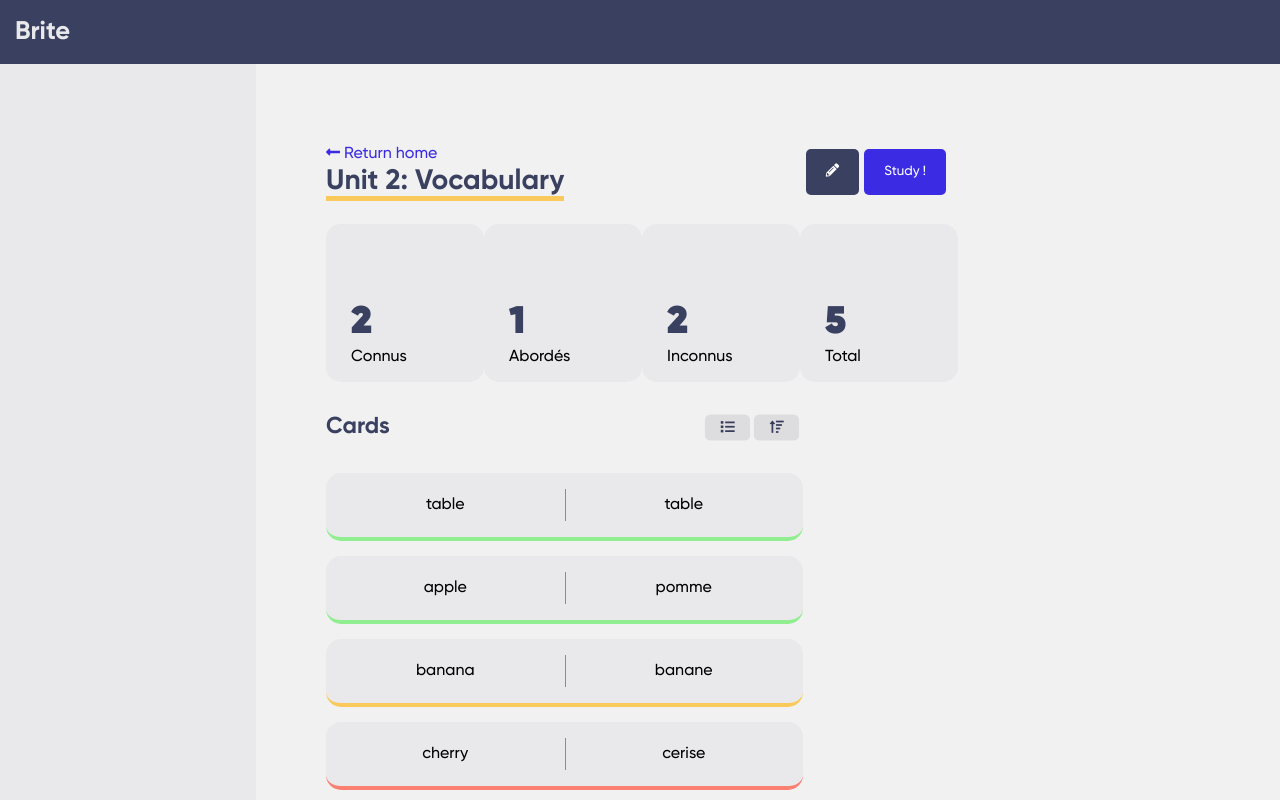
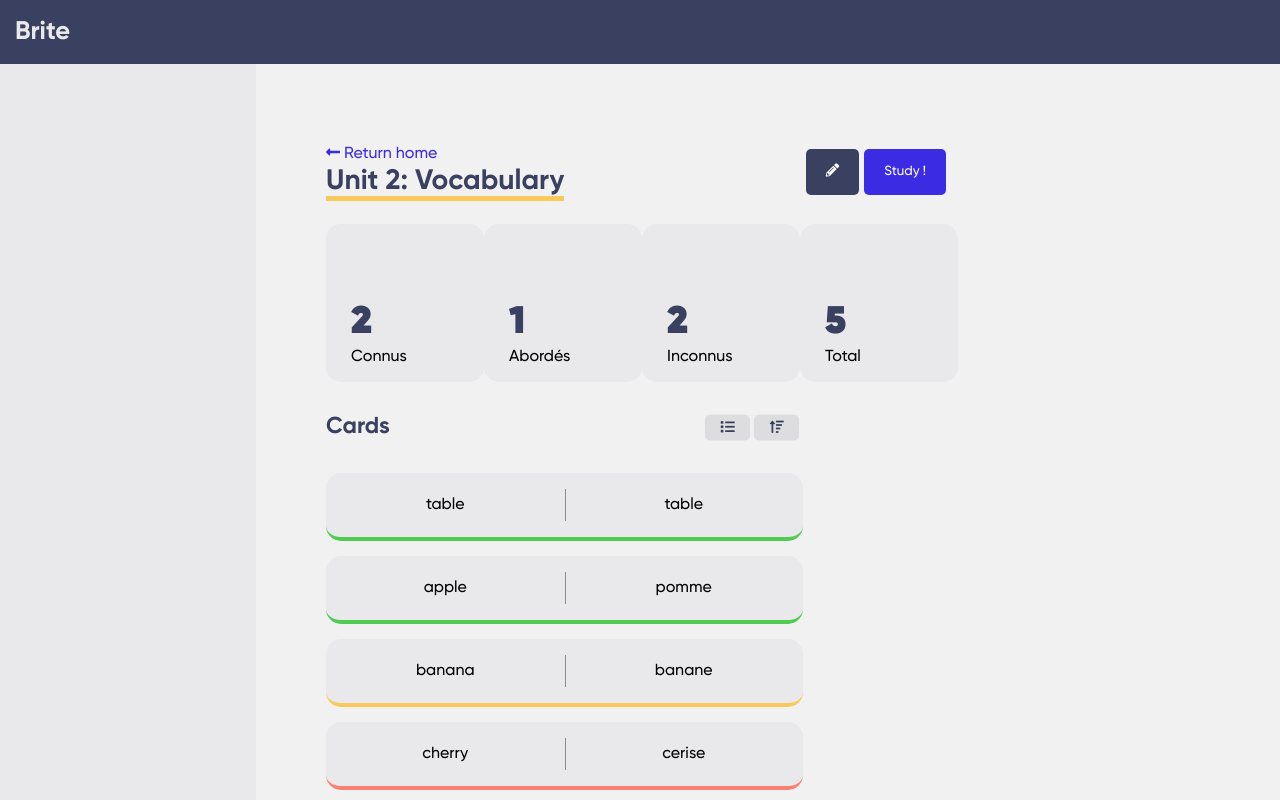
Before and after one commit to Kaporos/Bride, a Svelte app: page / in a window 1280 px wide. Built offline with nearby package versions, Linux system fonts and the light colour scheme.

Commit message:
Editing theme

```diff
--- a/public/theme.css
+++ b/public/theme.css
@@ -5,6 +5,6 @@
     --accent: #F9CA5B;
     --primary: #3B2CE3;
     --none: #fa8072;
-    --known: #90ee90;
+    --known: #51cb51;
     --semi: #F9CA5B;
 }
```
